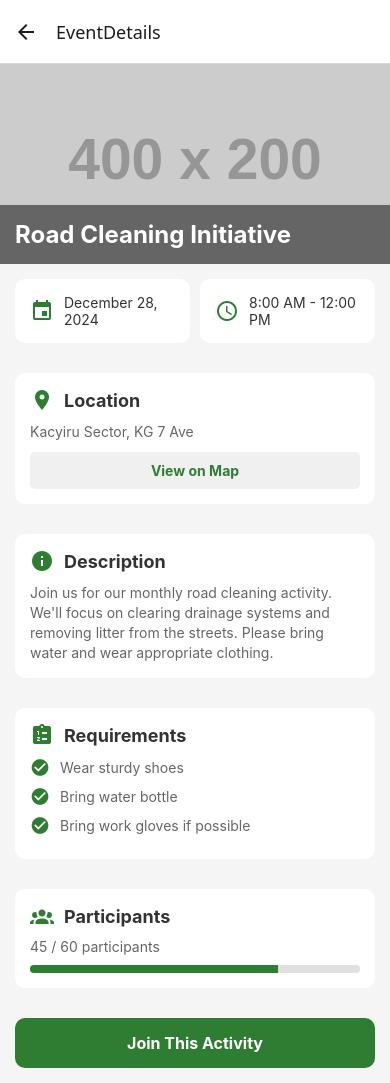
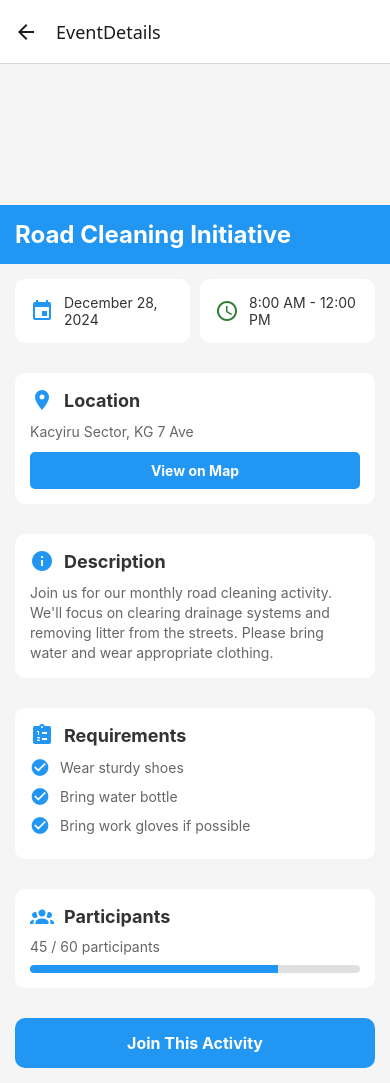
Before and after one commit to Baudoin10/Umuganda, a React Native app: screen /EventDetails in a window 390 px wide. Built offline with nearby package versions, Linux system fonts and the light colour scheme.

Commit message:
fixed event details

```diff
--- a/Screens/EventDetails.jsx
+++ b/Screens/EventDetails.jsx
@@ -49,7 +49,7 @@ const EventDetails = ({ route }) => {
       {/* Key Info Cards */}
       <View style={styles.infoContainer}>
         <View style={styles.infoCard}>
-          <MaterialCommunityIcons name="calendar" size={24} color="#2E7D32" />
+          <MaterialCommunityIcons name="calendar" size={24} color="#2196F3" />
           <Text style={styles.infoText}>{eventDetails.date}</Text>
         </View>
         <View style={styles.infoCard}>
@@ -65,7 +65,7 @@ const EventDetails = ({ route }) => {
       {/* Location Section */}
       <View style={styles.section}>
         <View style={styles.sectionHeader}>
-          <MaterialCommunityIcons name="map-marker" size={24} color="#2E7D32" />
+          <MaterialCommunityIcons name="map-marker" size={24} color="#2196F3" />
           <Text style={styles.sectionTitle}>Location</Text>
         </View>
         <Text style={styles.sectionContent}>{eventDetails.location}</Text>
@@ -80,7 +80,7 @@ const EventDetails = ({ route }) => {
           <MaterialCommunityIcons
             name="information"
             size={24}
-            color="#2E7D32"
+            color="#2196F3"
           />
           <Text style={styles.sectionTitle}>Description</Text>
         </View>
@@ -93,7 +93,7 @@ const EventDetails = ({ route }) => {
           <MaterialCommunityIcons
             name="clipboard-list"
             size={24}
-            color="#2E7D32"
+            color="#2196F3"
           />
           <Text style={styles.sectionTitle}>Requirements</Text>
         </View>
@@ -102,7 +102,7 @@ const EventDetails = ({ route }) => {
             <MaterialCommunityIcons
               name="check-circle"
               size={20}
-              color="#2E7D32"
+              color="#2196F3"
             />
             <Text style={styles.requirementText}>{requirement}</Text>
           </View>
@@ -115,7 +115,7 @@ const EventDetails = ({ route }) => {
           <MaterialCommunityIcons
             name="account-group"
             size={24}
-            color="#2E7D32"
+            color="#2196F3"
           />
           <Text style={styles.sectionTitle}>Participants</Text>
         </View>
@@ -155,16 +155,13 @@ const styles = StyleSheet.create({
     height: 200,
     position: "relative",
   },
-  headerImage: {
-    width: "100%",
-    height: "100%",
-  },
+
   overlay: {
     position: "absolute",
     bottom: 0,
     left: 0,
     right: 0,
-    backgroundColor: "rgba(0,0,0,0.5)",
+    backgroundColor: "#2196F3",
     padding: 15,
   },
   eventTitle: {
@@ -215,14 +212,14 @@ const styles = StyleSheet.create({
     lineHeight: 20,
   },
   mapButton: {
-    backgroundColor: "#f0f0f0",
+    backgroundColor: "#2196F3",
     padding: 10,
     borderRadius: 5,
     marginTop: 10,
     alignItems: "center",
   },
   mapButtonText: {
-    color: "#2E7D32",
+    color: "white",
     fontWeight: "bold",
   },
   requirementItem: {
@@ -248,10 +245,10 @@ const styles = StyleSheet.create({
   },
   progressFill: {
     height: "100%",
-    backgroundColor: "#2E7D32",
+    backgroundColor: "#2196F3",
   },
   joinButton: {
-    backgroundColor: "#2E7D32",
+    backgroundColor: "#2196F3",
     margin: 15,
     padding: 15,
     borderRadius: 10,
```
